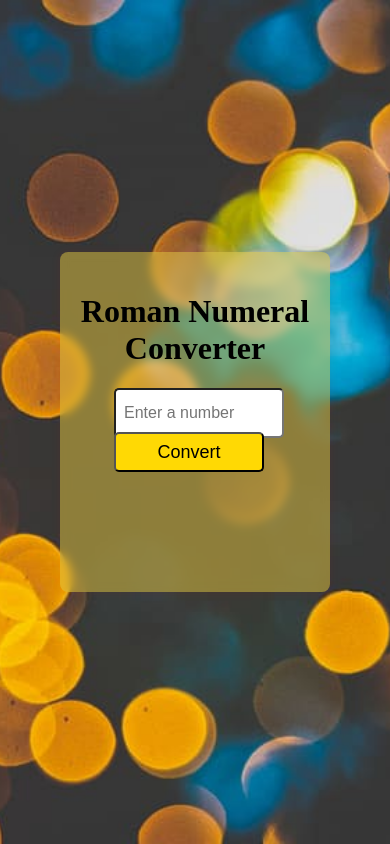
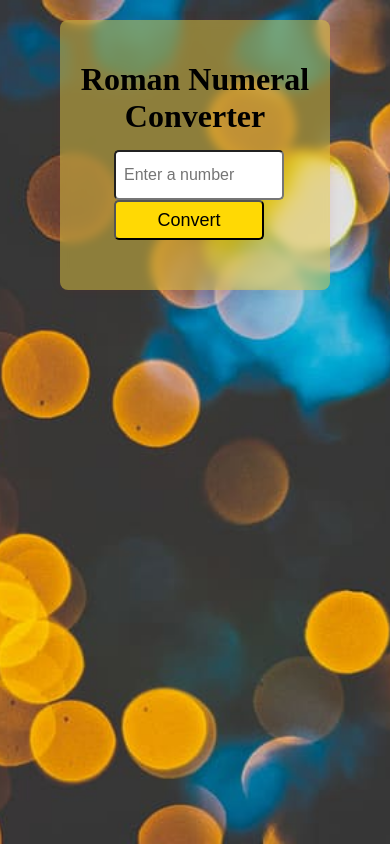
Before and after one commit to Breshnahamidi20/roman-numeral-converted, a plain HTML site: page index.html in a window 390 px wide. Drawn offline with Linux system fonts and the light colour scheme.

Commit message:
edit css file

```diff
--- a/styles.css
+++ b/styles.css
@@ -67,33 +67,29 @@ html {
 @media (max-width: 400px) {
   .container {
     width: 230px;
-    height: 300px;
-
+    height: 230px;
+    top: 20px;
   }
 
   #number {
     width: 150px;
     height: 30px;
-    left:20%;
+    left: 20%;
+    top: 130px;
   }
   #convert-btn {
     width: 150px;
     height: 40px;
     top: 180px;
-    left:20%;
-
-  }
-
-  h {
-    font-size:10px;
+    left: 20%;
 
   }
 
   #output {
-  top: 210px;
-  left: 16%;
-  font-size: large;
-}
+    top: 210px;
+    left: 16%;
+    font-size: large;
+  }
 }
 
 @media ( max-width: 200px ) {
```
